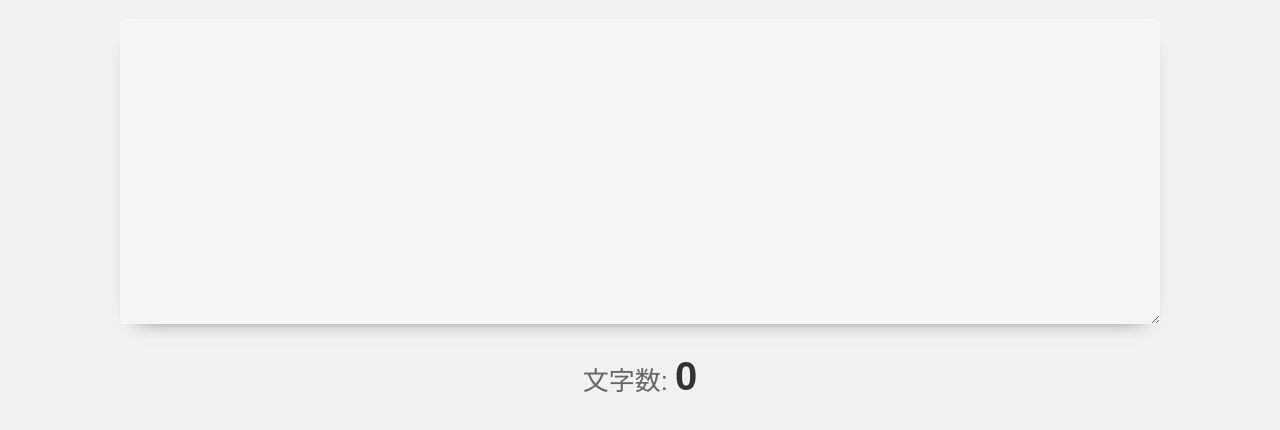
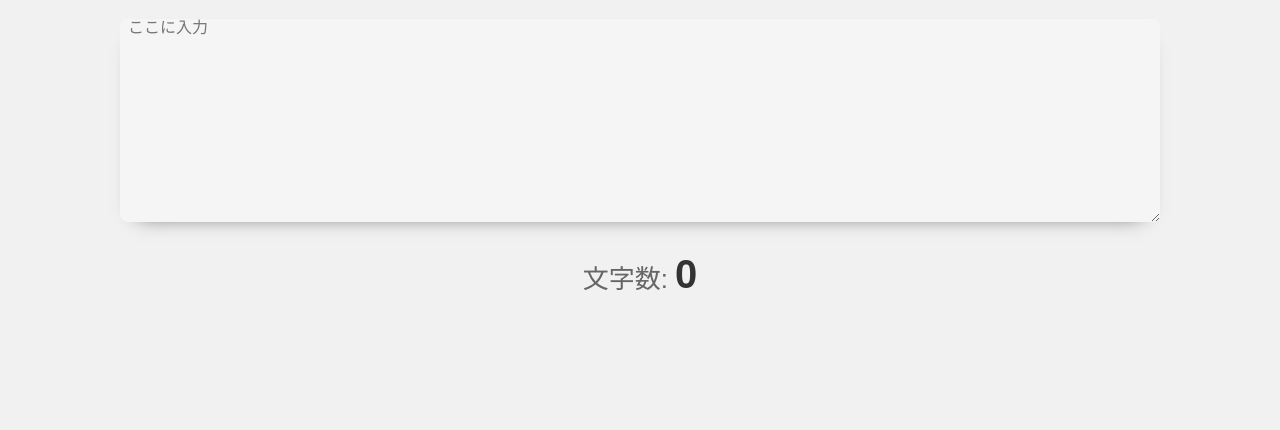
Before and after one commit to hydrokhoos/charCounter, a plain HTML site: page index.html in a window 1280 px wide. Shown: the part 70-500 px from the top of the page. Drawn offline with Linux system fonts and the light colour scheme.

Commit message:
adjust input

```diff
--- a/index.html
+++ b/index.html
@@ -13,7 +13,7 @@
 <body>
   <h1>文字数カウンター</h1>
   <div>
-    <textarea id="inputText" rows="4" cols="50" oninput="countCharacters()"></textarea>
+    <textarea id="inputText" oninput="countCharacters()" placeholder="ここに入力"></textarea>
   </div>
   <p>文字数: <span id="characterCount">0</span></p>
 </body>
--- a/main.css
+++ b/main.css
@@ -25,12 +25,12 @@ div {
 
 textarea {
   width: 80%;
-  height: 300px;
+  height: 200px;
   background-color: #f5f5f5;
   color: #242424;
-  padding: .15rem .5rem;
+  padding: .10rem .5rem;
   min-height: 40px;
-  border-radius: 4px;
+  border-radius: 8px;
   outline: none;
   border: none;
   line-height: 1.15;
```
